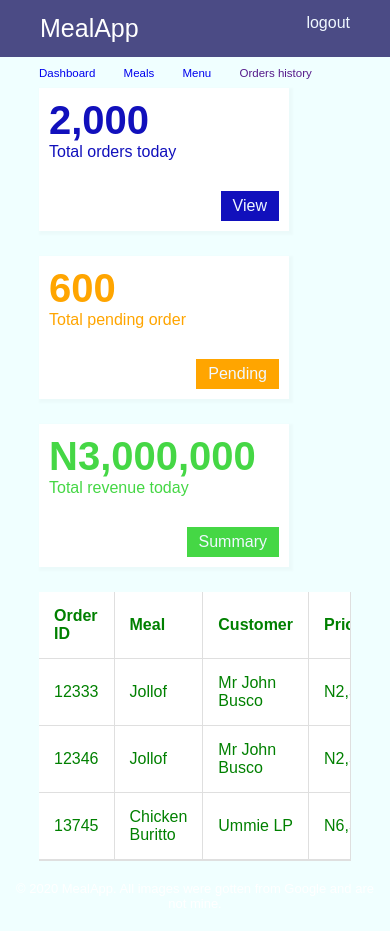
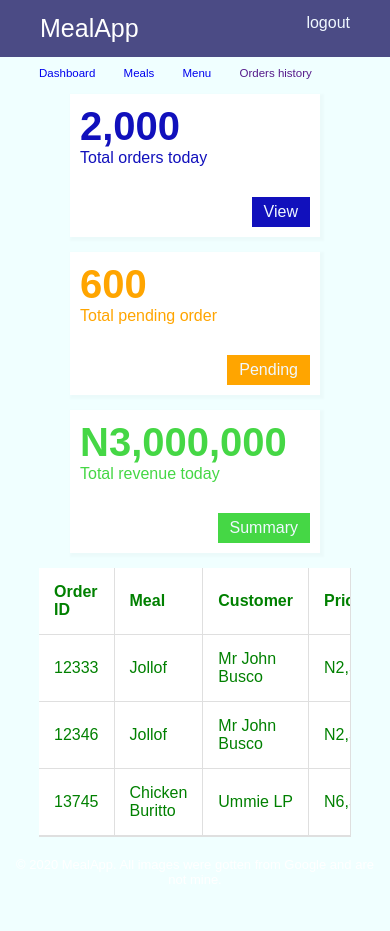
Before and after one commit to aminubarade/mealapp, a plain HTML site: page ui/dashboard.html in a window 390 px wide. After the commit the page ends 907 px from the top, so only its background shows below. Drawn offline with Linux system fonts and the light colour scheme.

Commit message:
adjusted card margins

```diff
--- a/ui/assets/css/style.css
+++ b/ui/assets/css/style.css
@@ -467,13 +467,6 @@ select {
 .sidebar-items li:hover{
   background: rgb(219 219 221);
 }
-
-
-
-
-
-
-
 .mobile-tabs{
  display: none;
 }
@@ -490,7 +483,7 @@ select {
     color: white;
     flex-grow: 10;
 
-}
+  }
   h1 {
     font-size: 1.17em;
   }
@@ -507,11 +500,15 @@ select {
     background: white;
     border-radius: 10px;
   }
+
   .form-input-txt{
     margin-left: 0px !important;
   }
   .sidebar {
     display: none;
+  }
+  .card {
+    margin: 15px auto;
   }
 
   .card-wrapper {
```
